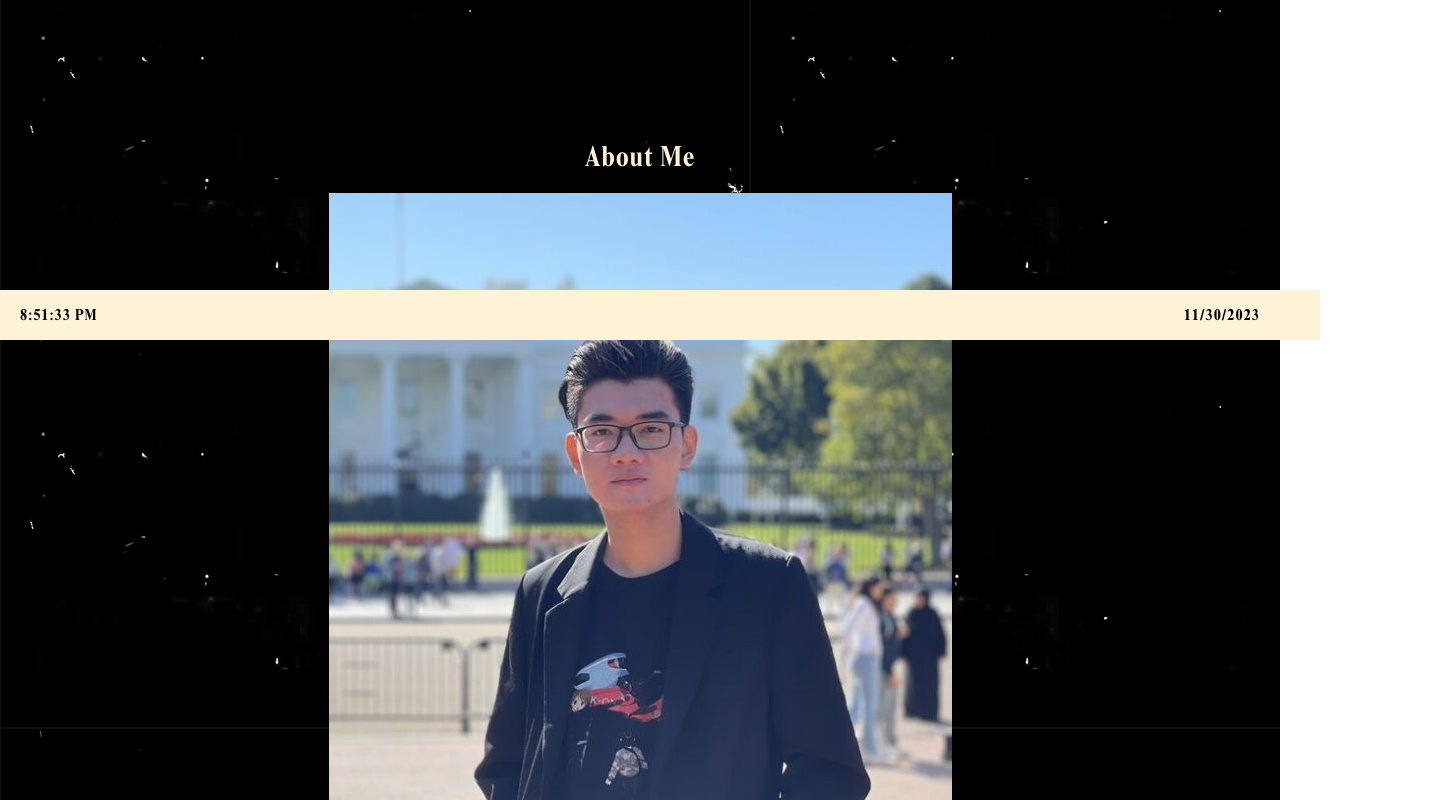
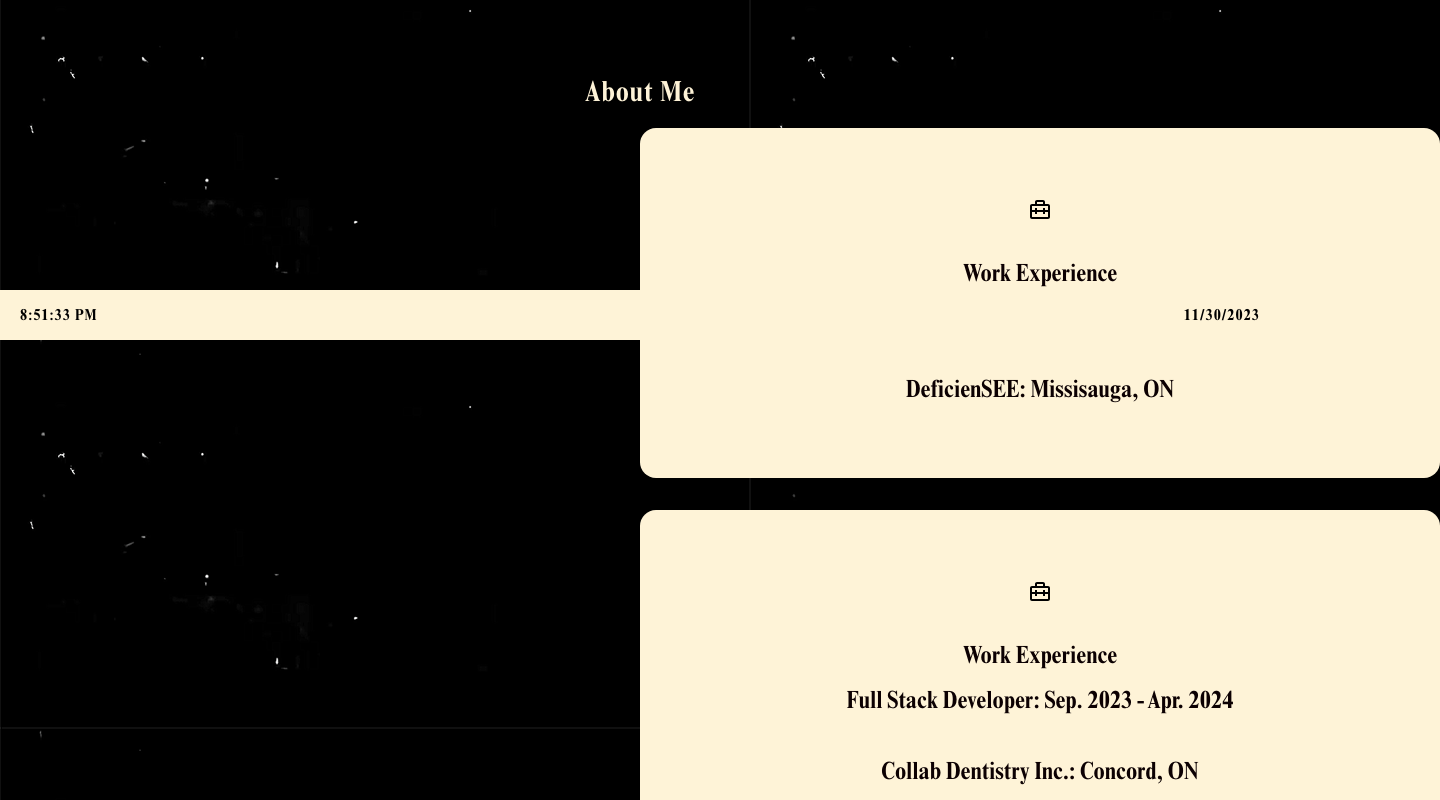
Before and after one commit to tenlalong/portfolio-website, a React (Create React App) app: page / in a window 1280 px wide. Shown: the part 460-1260 px from the top of the page, 1440 px wide, since content can reach past the window. Built offline with nearby package versions, Linux system fonts and the light colour scheme.

Commit message:
Fix media queries issue

```diff
--- a/src/pages/components/body/about/about.css
+++ b/src/pages/components/body/about/about.css
@@ -1,16 +1,15 @@
-@media screen and (max-width: 768px){
-  .about_me-image:last-child{
-  margin-left:0px !important;
+@media screen and (max-width: 768px) {
+  .about_me-image:last-child {
+    margin-left: 0px !important;
   }
 
   .about__cards img {
     width: 250px !important;
     margin: auto !important;
   }
-
 }
 
-.work_header{
+.work_header {
   display: flex;
   justify-content: space-between;
   align-items: center;
@@ -139,7 +138,8 @@
   outline: none;
   margin-right: 30px;
 }
-.btn btn-primary {
+
+.btn.btn-primary {
   display: flex;
   align-items: center;
 }
@@ -149,12 +149,63 @@
   height: auto;
 }
 
+/* Adjusted media query for medium screens and below */
+@media screen and (max-width: 1024px) {
+  .about__container {
+    width: 100%;
+    grid-template-columns: 1fr;
+    gap: 1rem;
+    max-width: 1024px;
+  }
+
+  .about__me {
+    width: 100%;
+    margin-top: 0 auto;
+  }
+
+  .about__me-image {
+    display: flex;
+    flex-direction: column;
+    align-items: center;
+    text-align: center;
+    margin-top: 0;
+  }
+
+  .about__me-image img {
+    width: 100%;
+    margin: 0 auto;
+    align-items: center;
+    justify-items: center;
+  }
+
+  .about__cards {
+    width: 100%;
+    grid-template-columns: 1fr;
+  }
+
+  .about__card {
+    width: 100%;
+    height: auto;
+    padding: 1.5rem;
+  }
+
+  .about__content {
+    text-align: center;
+    margin-top: 2rem;
+  }
+
+  button {
+    width: 50%;
+  }
+}
+
+/* Media query for small devices */
 @media screen and (max-width: 768px) {
   .about__container {
     width: 100%;
     grid-template-columns: 1fr;
     gap: 1rem;
-      max-width: 768px
+    max-width: 768px;
   }
 
   .about__me {
@@ -197,7 +248,7 @@
   }
 }
 
-
+/* Media query for extra small devices */
 @media screen and (max-width: 390px) {
   .about__container {
     width: 50%;
@@ -227,7 +278,7 @@
     margin: 0 auto;
     align-items: center;
     height: 50%;
-      width: 50%
+    width: 50%;
   }
 
   .about__cards {
@@ -261,51 +312,13 @@
   }
 }
 
-  @media screen and (max-width: 1500px) {
-    .about__container {
-      width: 100%;
-      grid-template-columns: 1fr;
-      gap: 1rem;
-      max-width: 1500px;
-    }
-
+/* New media query for larger screens to ensure full width */
+@media screen and (min-width: 1025px) {
   .about__me {
     width: 100%;
-      margin-top: 0 auto;
-    }
-
-    .about__me-image {
-    display: flex;
-    flex-direction: column;
-    align-items: center;
-    text-align: center;
-    margin-top: 0;
-    }
-
-    .about__me-image img {
-      width: 100%;
-      margin: 0 auto;
-      align-items: center;
-      justify-items: center;
-    }
-
-    .about__cards {
-      width: 100%;
-      grid-template-columns: 1fr;
-    }
-
-    .about__card {
-        width: 100%;
-        height: auto;
-        padding: 1.5rem;
   }
 
   .about__content {
-      text-align: center;
-      margin-top: 2rem;
-    }
-
-    button {
-      width: 50%;
+    width: 100%;
   }
 }
```
Lines whose indentation alone changed are shown as unchanged.
